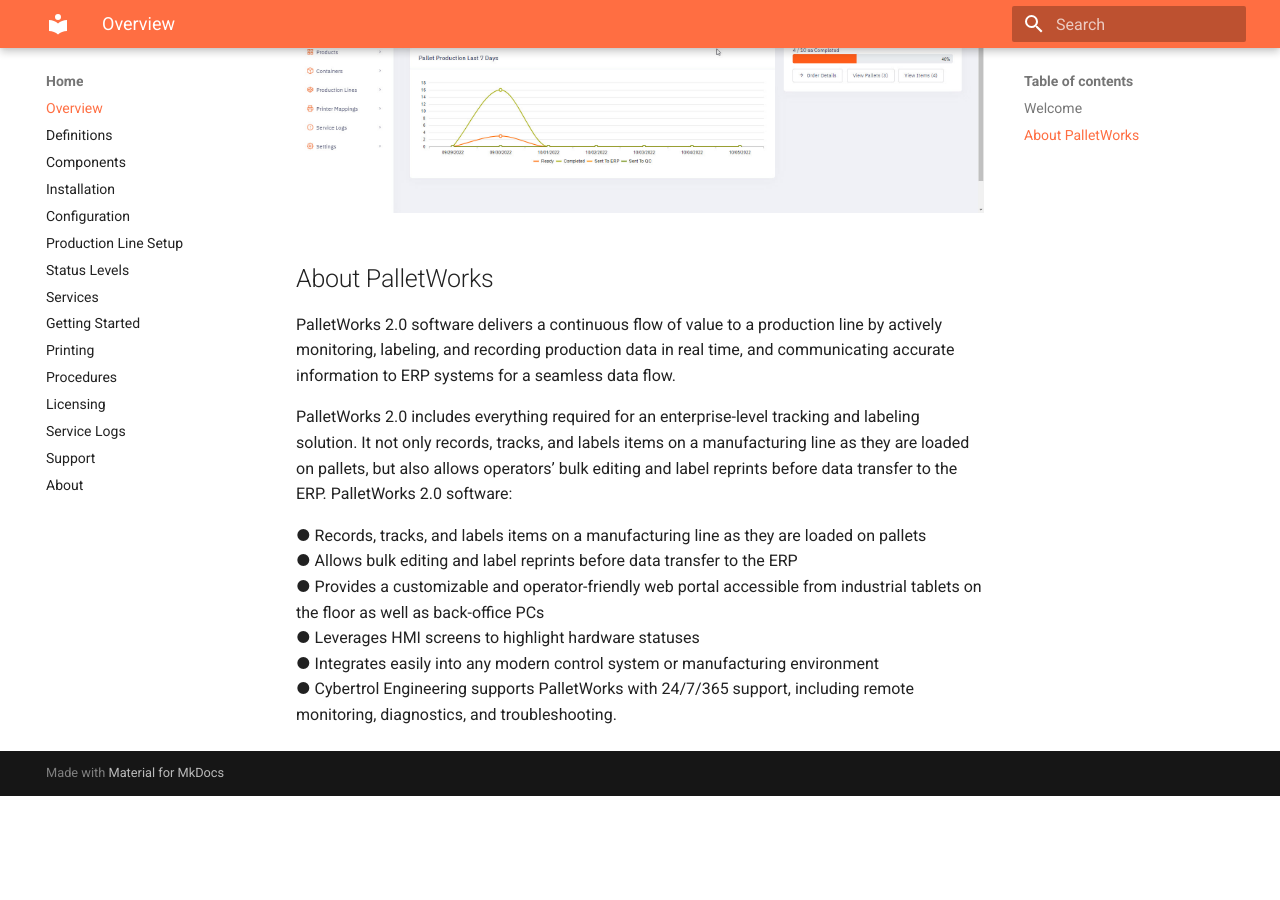
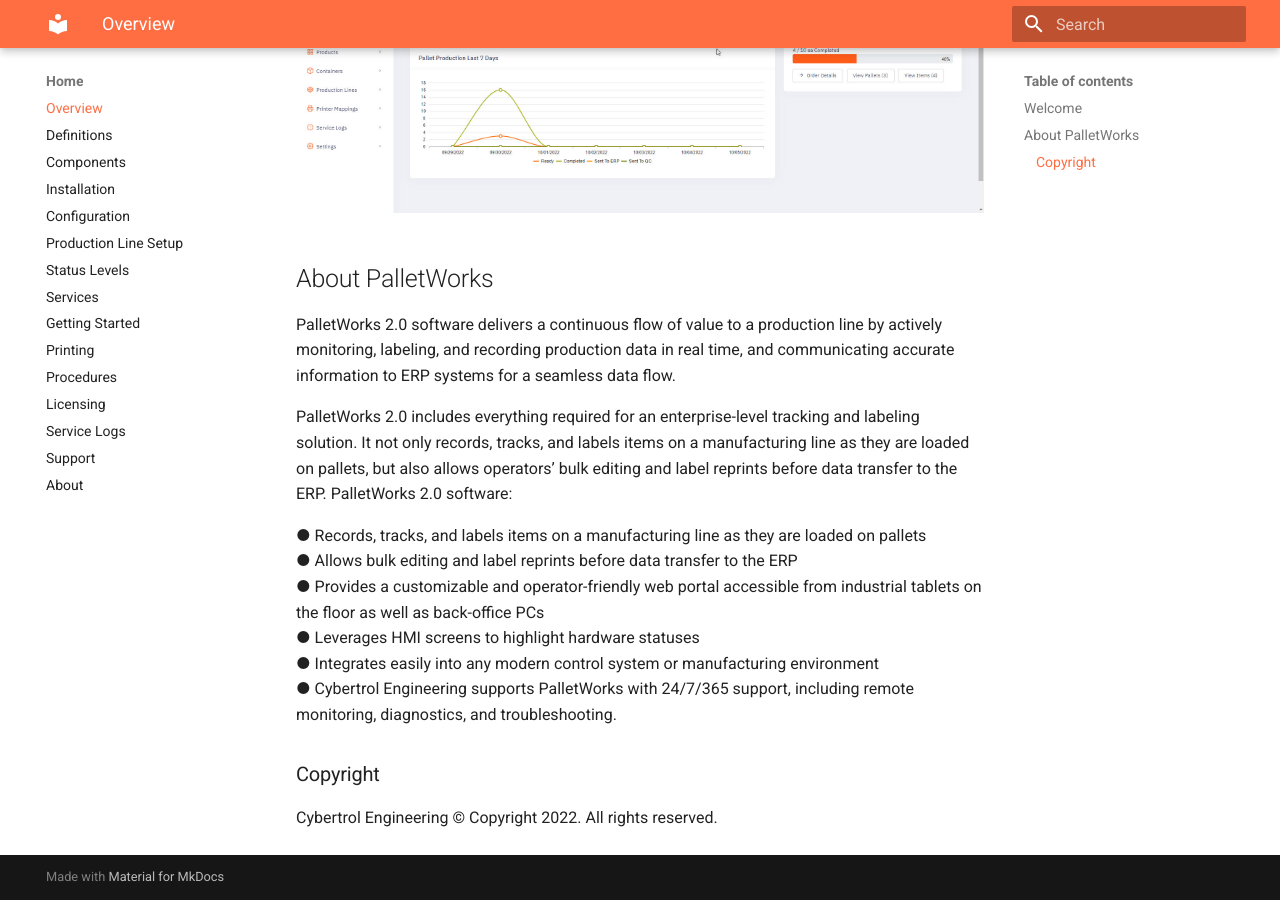
Before and after one commit to cybertrol-engineering/CE.PalletWorks.Documentation, an MkDocs documentation site: the page built from docs/index.md, in a window 1280 px wide and 900 px high, scrolled down 722 px. Built offline with MkDocs 1.6.1 and Material for MkDocs 9.7.7, drawn with Linux system fonts in a browser that asks for light colours; before the commit the page ends 1518 px from its top, so only the background shows below that.

Commit message:
added copyright

```diff
--- a/docs/index.md
+++ b/docs/index.md
@@ -18,3 +18,7 @@
 ●	Leverages HMI screens to highlight hardware statuses<br>
 ●	Integrates easily into any modern control system or manufacturing environment<br>
 ●	Cybertrol Engineering supports PalletWorks with 24/7/365 support, including remote monitoring, diagnostics, and troubleshooting.<br>
+
+### Copyright
+
+Cybertrol Engineering © Copyright 2022. All rights reserved.
```
